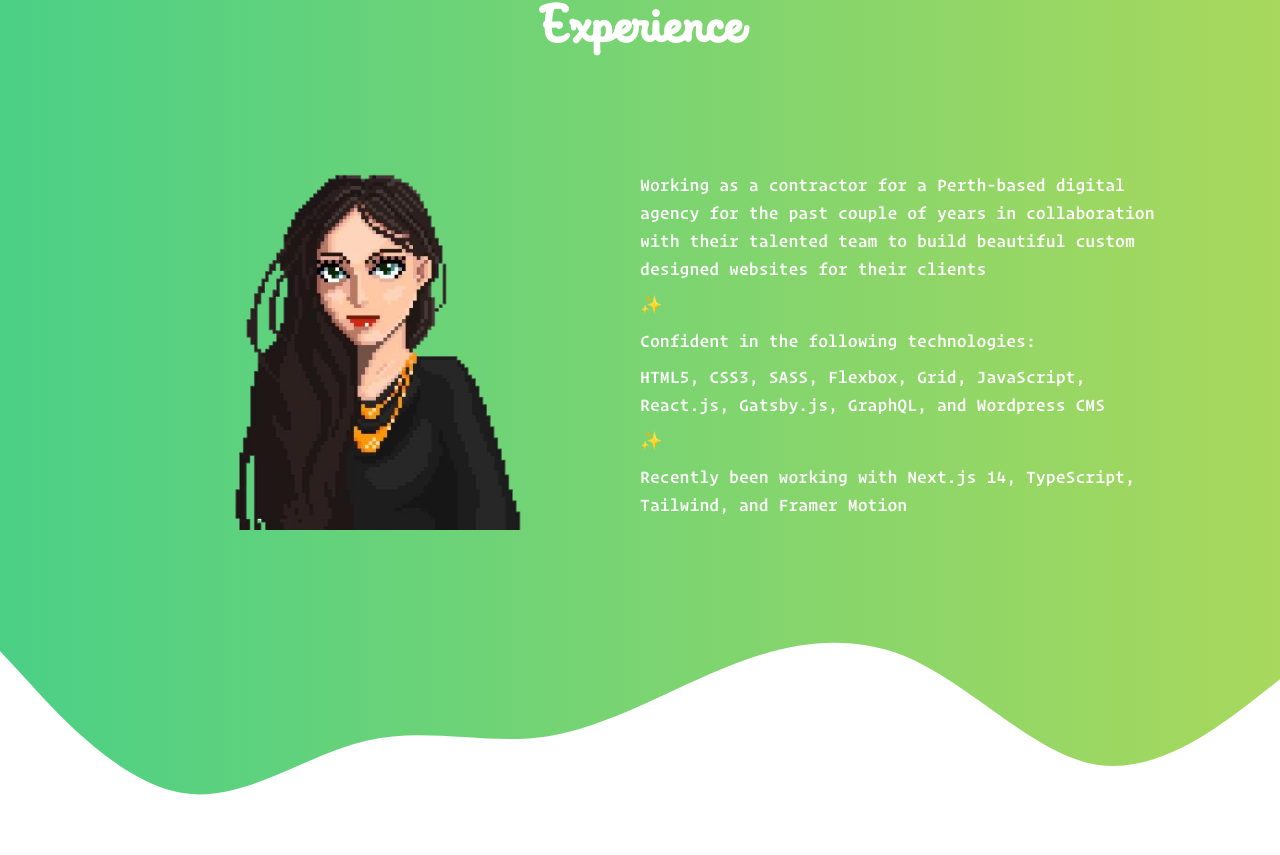
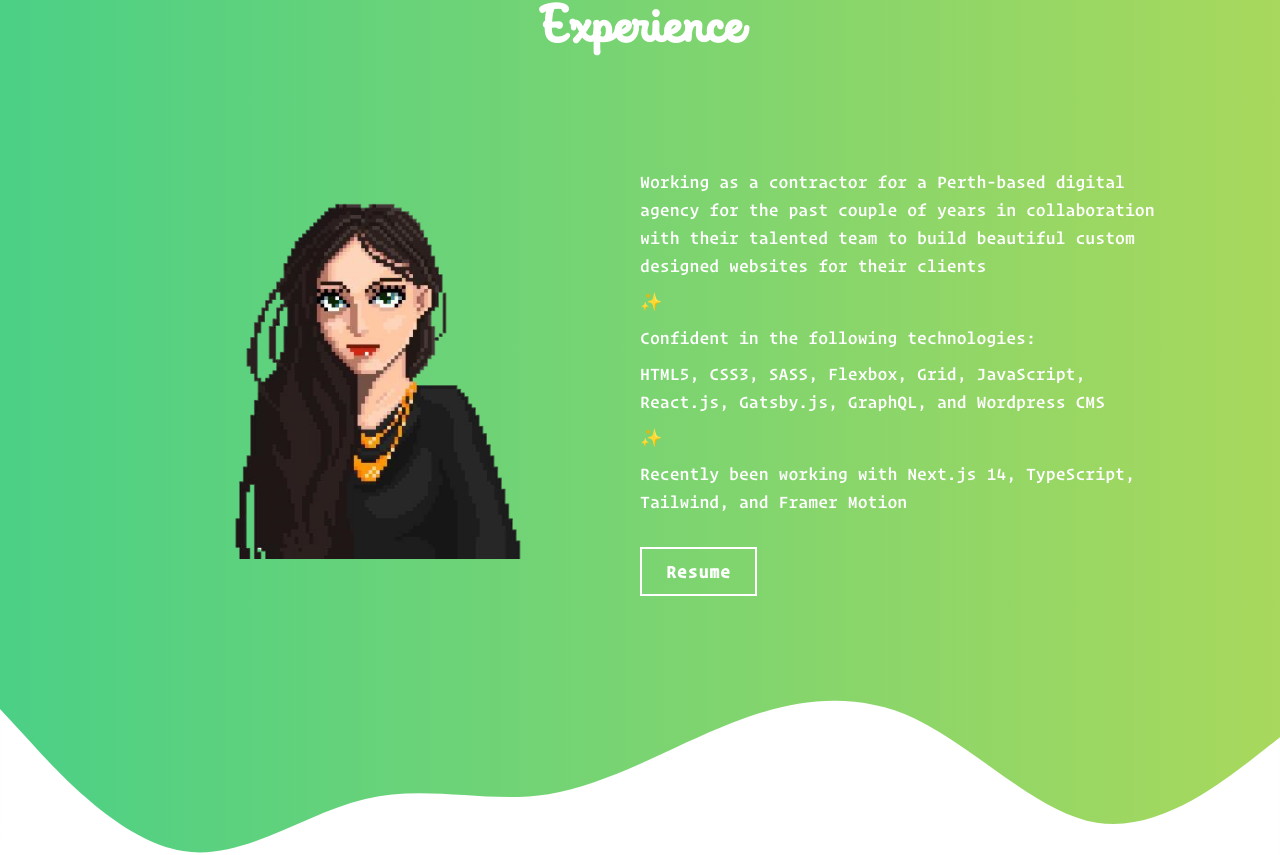
Before and after one commit to nyafologus/next-new-portfolio, a Next.js app: page / in a window 1280 px wide. Shown: the part 920-1775 px from the top of the page. Built offline with nearby package versions, Linux system fonts and the light colour scheme.

Commit message:
Add hover to cta

```diff
--- a/src/app/globals.css
+++ b/src/app/globals.css
@@ -46,6 +46,10 @@ canvas,
 svg {
   display: block;
   max-width: 100%;
+}
+
+a {
+  z-index: 1;
 }
 
 input,
--- a/src/app/ui/about.tsx
+++ b/src/app/ui/about.tsx
@@ -67,6 +67,18 @@ export default function About() {
             <p>{paragraphThree}</p>
             <p>{separator}</p>
             <p>{paragraphFour}</p>
+            {resume && (
+              <span className="d-flex mt-10 inline-block font-bold leading-4 tracking-wider">
+                <a
+                  target="_blank"
+                  rel="noreferrer"
+                  className="z-1 cta-btn cta-btn--resume relative border-2 border-white p-3 px-6 transition-all duration-300  ease-in-out before:absolute before:inset-0 before:bottom-0 before:left-0 before:z-[-1] before:block before:h-full before:w-0 before:bg-white hover:before:w-[100%] before:hover:opacity-20"
+                  href={resume}
+                >
+                  Resume
+                </a>
+              </span>
+            )}
           </div>
         </div>
       </div>
```
